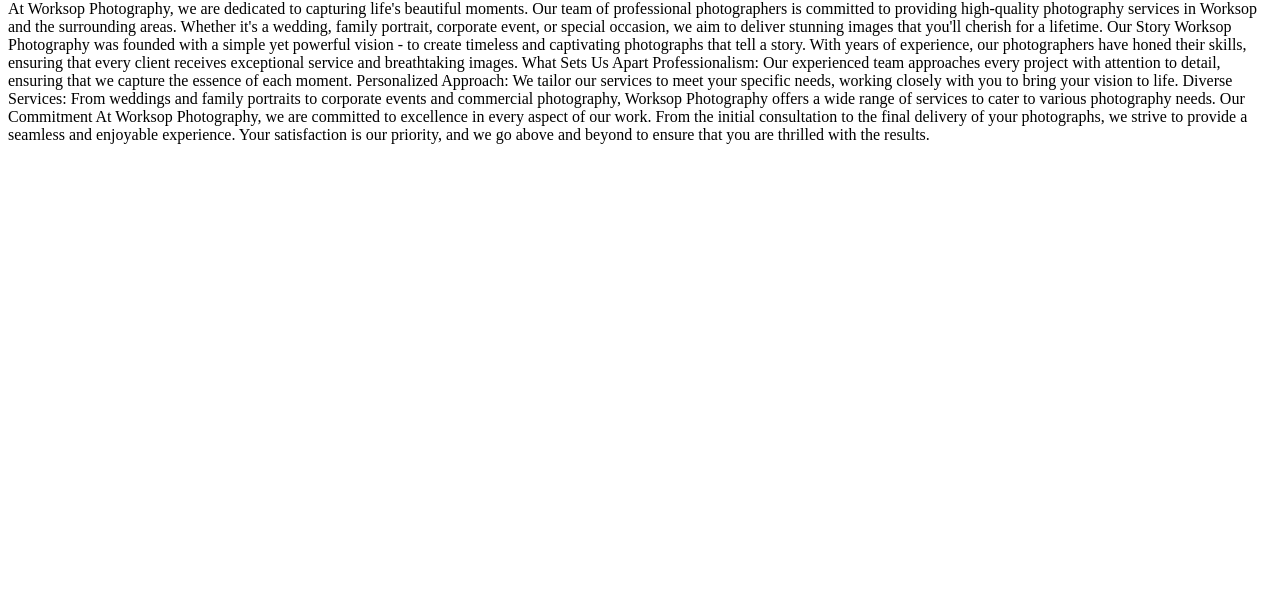
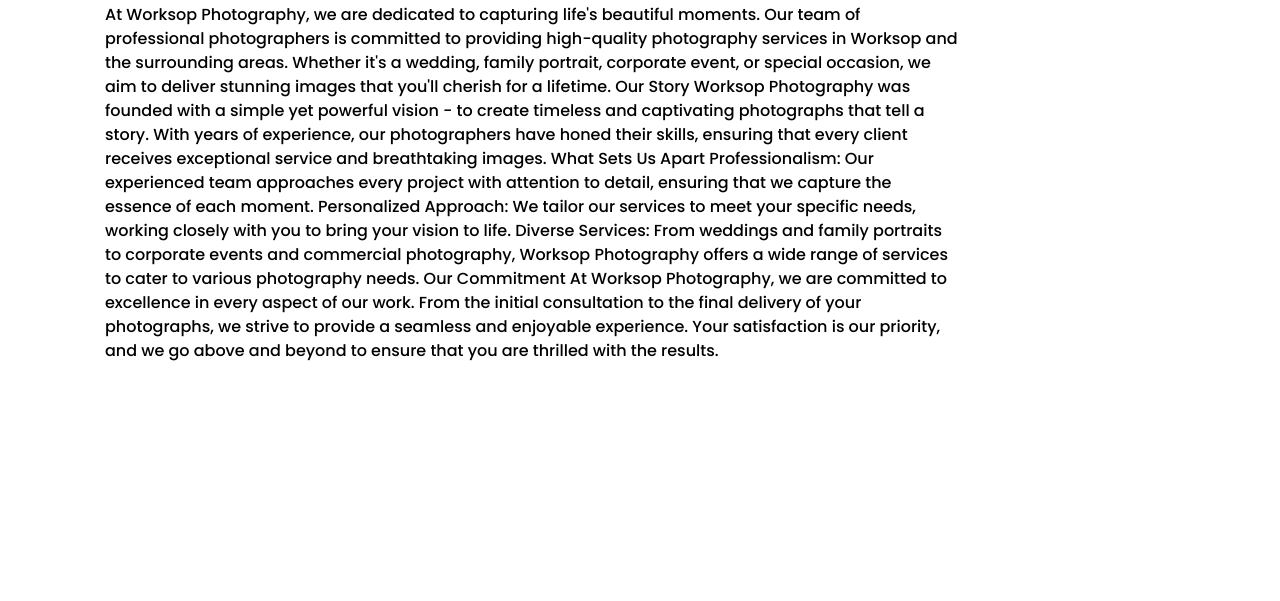
Before and after one commit to WorksopPhotography/WorksopPhotography.github.io, a plain HTML site: page about us.htm in a window 1280 px wide. Shown: the part 199-800 px from the top of the page. Drawn offline with Linux system fonts and the light colour scheme; a script that the page names is missing.

Commit message:
Update about us.htm

```diff
--- a/about us.htm
+++ b/about us.htm
@@ -7,8 +7,8 @@
     <link rel="preconnect" href="https://fonts.googleapis.com">
 <link rel="preconnect" href="https://fonts.gstatic.com" crossorigin>
 <link href="https://fonts.googleapis.com/css2?family=Nunito:wght@300&family=Poppins:ital,wght@0,200;0,500;0,700;1,600&display=swap" rel="stylesheet">
-    <link rel="stylesheet" href="../CSS/style for abtus.css">
-    <link rel="shortcut icon" href="../ASSETS/Worksop (1).png" type="image/x-icon">
+    <link rel="stylesheet" href="style for abtus.css">
+    <link rel="shortcut icon" href="Worksop (1).png" type="image/x-icon">
 </head>
 <body>
     <nav class="navbar">
```
